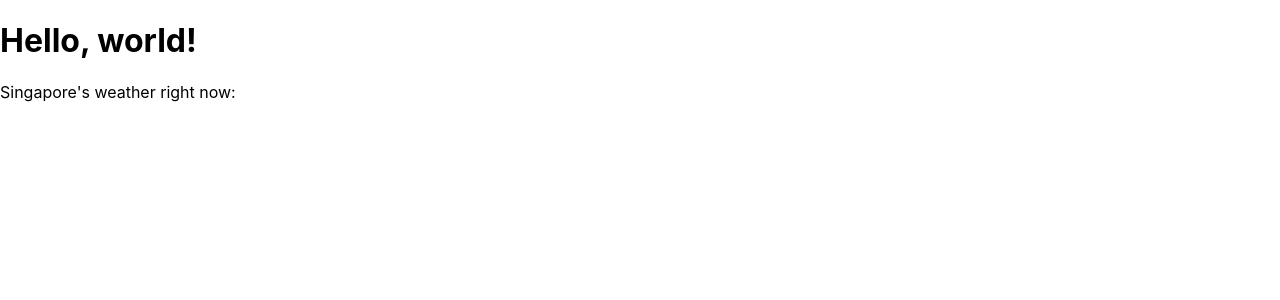
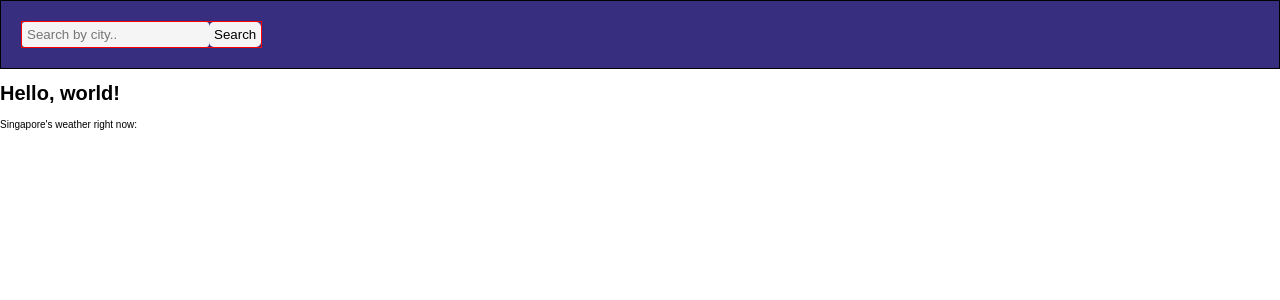
Before and after one commit to Samuelisch/weather-app, a React (Create React App) app: page / in a window 1280 px wide. Shown: the top 300 px of the page. Built offline with nearby package versions, Linux system fonts and the light colour scheme; no server answers.

Commit message:
separated modules for header and form, added form element to page, pending separation of API GET functions to another module

```diff
--- a/src/App.js
+++ b/src/App.js
@@ -1,4 +1,5 @@
 import React, { useState, useEffect } from 'react'
+import Header from './components/header'
 import axios from 'axios'
 
 const key = process.env.REACT_APP_API_KEY
@@ -20,6 +21,7 @@ function App() {
 
   return (
     <div>
+      <Header />
       <h1>Hello, world!</h1>
       <p>Singapore's weather right now: {weather}</p>
     </div>
--- /dev/null
+++ b/src/components/form.js
@@ -0,0 +1,17 @@
+import React from 'react'
+
+const Form = () => {
+  const clickHandler = (e) => {
+    e.preventDefault();
+    const city = document.querySelector('.search').value;
+    console.log(city);
+  }
+  return (
+    <form>
+      <input type="text" name="search" className="search" placeholder="Search by city.." ></input>
+      <button type="submit" onClick={clickHandler}>Search</button>
+    </form>
+  )
+}
+
+export default Form;
--- /dev/null
+++ b/src/components/header.js
@@ -0,0 +1,12 @@
+import React from 'react'
+import Form from './form'
+
+const Header = () => {
+  return (
+    <div className="header">
+      <Form />
+    </div>
+  )
+}
+
+export default Header
--- a/src/index.css
+++ b/src/index.css
@@ -1,13 +1,40 @@
-body {
-  margin: 0;
-  font-family: -apple-system, BlinkMacSystemFont, 'Segoe UI', 'Roboto', 'Oxygen',
-    'Ubuntu', 'Cantarell', 'Fira Sans', 'Droid Sans', 'Helvetica Neue',
-    sans-serif;
-  -webkit-font-smoothing: antialiased;
-  -moz-osx-font-smoothing: grayscale;
+:root {
+  --darkblue: rgb(55, 46, 128);
+  --lightblue: rgb(69, 167, 212);
+  --orange: rgb(214, 137, 50);
+  --white: rgb(245, 245, 245);
 }
 
-code {
-  font-family: source-code-pro, Menlo, Monaco, Consolas, 'Courier New',
-    monospace;
+html,
+body {
+  font-size: 10px;
+  font-family: Arial, Helvetica, sans-serif;
+  margin: 0;
 }
+
+.header {
+  border: 1px solid black;
+  padding: 20px;
+  background: var(--darkblue);
+}
+
+form {
+  display: inline-block;
+  text-align: center;
+  margin: 0 auto;
+  border: 1px solid red;
+}
+
+form > * {
+  padding: 5px;
+  background: var(--white);
+  border: none;
+}
+
+form input {
+  border-radius: 3px;
+}
+
+form button {
+  border-radius: 5px;
+}
```
